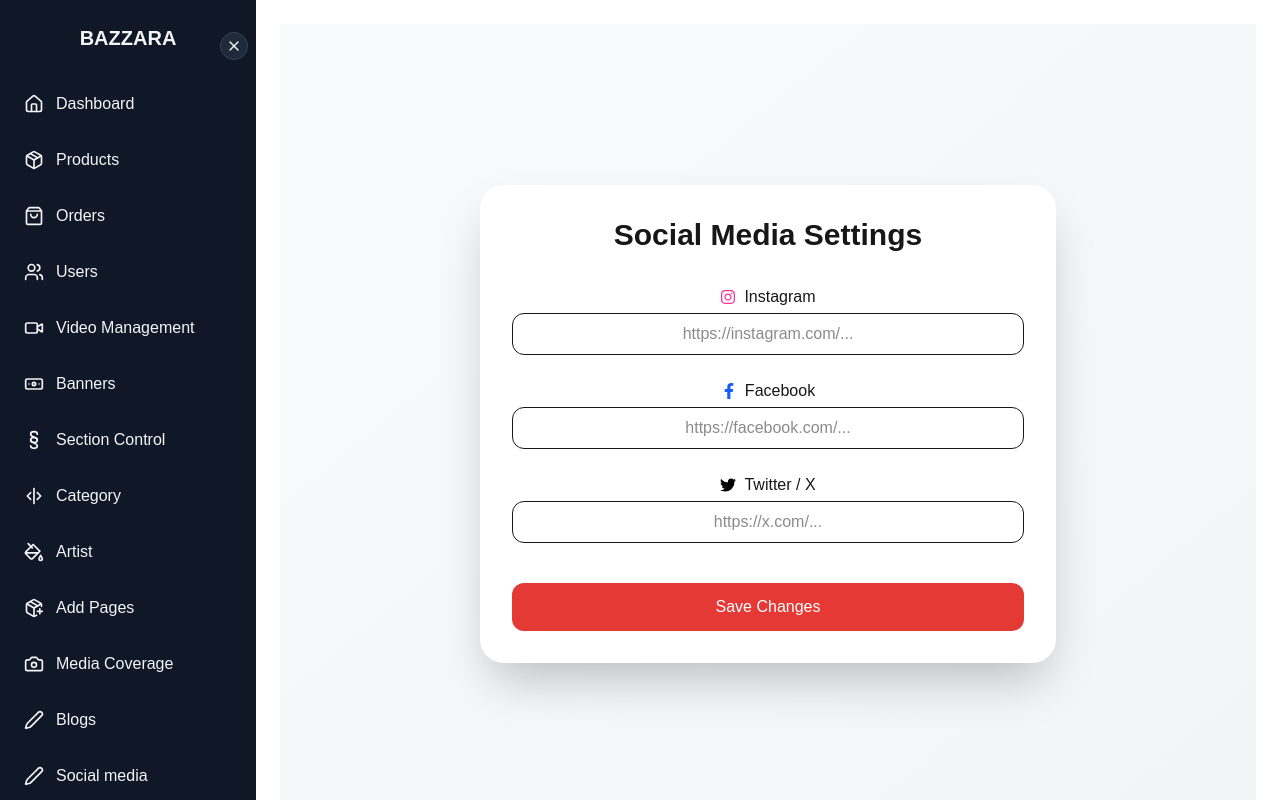
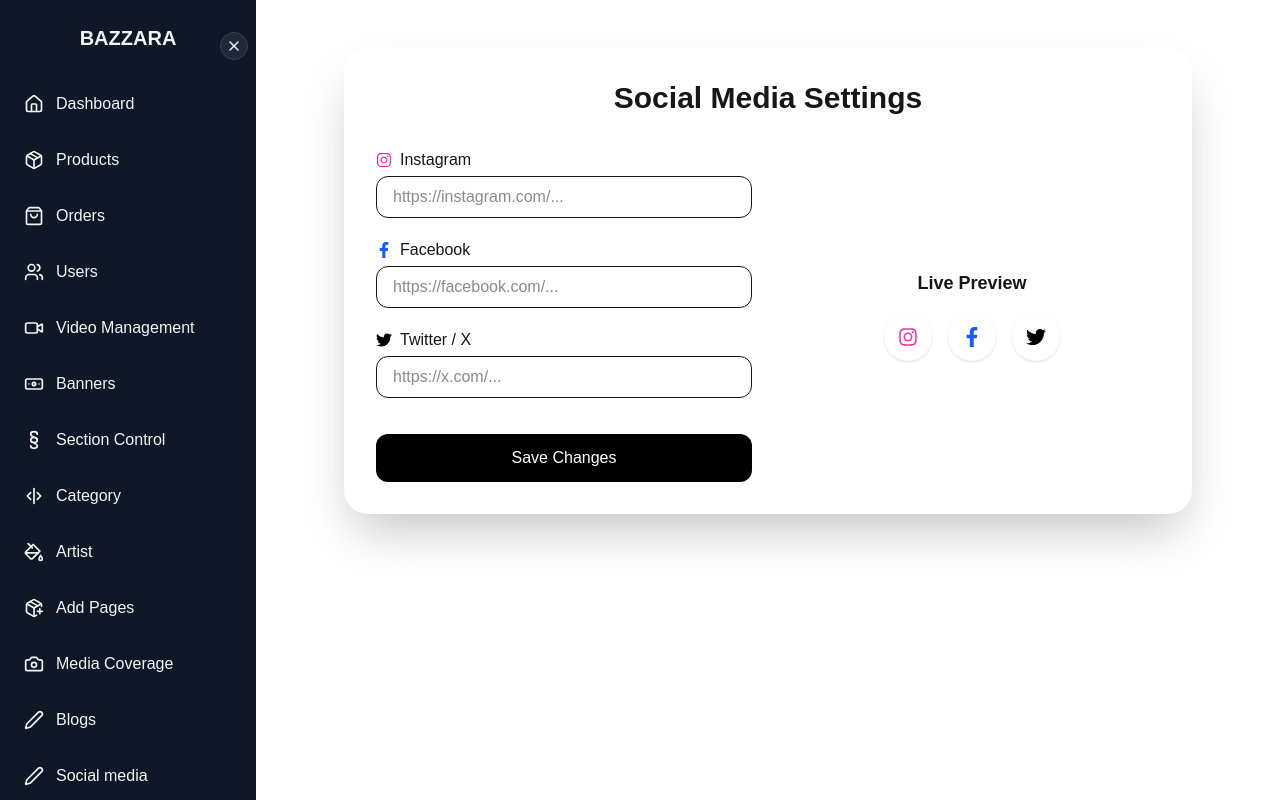
Before and after one commit to sws-harendra/BAZZARABACKENDFRONTEND, a Next.js app in the folder frontend/: page /admin/dashboard/socialmedia in a window 1280 px wide. Built offline with nearby package versions, Linux system fonts and the light colour scheme; no server answers; a web font is replaced by a local one.

Commit message:
social link fixed

```diff
--- a/frontend/app/admin/dashboard/socialmedia/page.tsx
+++ b/frontend/app/admin/dashboard/socialmedia/page.tsx
@@ -2,8 +2,9 @@
 
 import React, { useState, useEffect } from "react";
 import { FaInstagram, FaFacebookF, FaTwitter } from "react-icons/fa";
-import axios from "axios";
 import toast from "react-hot-toast";
+import { socialLinksService } from "@/app/sercices/user/social-media.service";
+
 
 const Page = () => {
     const [links, setLinks] = useState({
@@ -12,74 +13,56 @@ const Page = () => {
         twitter: "",
     });
 
-    const [loading, setLoading] = useState(false);
-    const [fetching, setFetching] = useState(true);
-
-    const handleChange = (e: React.ChangeEvent<HTMLInputElement>) => {
+    const handleChange = (e: any) => {
         setLinks({ ...links, [e.target.name]: e.target.value });
     };
 
-    // 🔥 Fetch existing links
+    // Fetch links
     useEffect(() => {
         const fetchLinks = async () => {
             try {
-                const res = await axios.get("http://localhost:8008/social-links");
-                if (res.data) {
-                    setLinks({
-                        instagram: res.data.instagram || "",
-                        facebook: res.data.facebook || "",
-                        twitter: res.data.twitter || "",
-                    });
+                const data = await socialLinksService.getLinks();
+                if (data) {
+                    setLinks(data);
                 }
             } catch (err) {
-                toast.error("Failed to load links ❌");
-            } finally {
-                setFetching(false);
+                console.log("Fetch error", err);
             }
         };
 
         fetchLinks();
     }, []);
 
-    // 🔥 Save links
-    const handleSubmit = async () => {
-        setLoading(true);
-        const toastId = toast.loading("Saving links...");
+    // Save links
+    const handleSubmit = async (e: React.FormEvent) => {
+        e.preventDefault();
 
         try {
-            await axios.post("http://localhost:8008/social-links", links);
-            toast.success("Links saved successfully 🚀", { id: toastId });
+            await socialLinksService.saveLinks(links);
+            toast.success("Links saved successfully 🚀");
         } catch (err) {
-            toast.error("Error saving links ❌", { id: toastId });
-        } finally {
-            setLoading(false);
+            console.log("Save error", err);
+            toast.error("Error saving links ❌");
         }
     };
 
-    // 🔄 Loading state
-    if (fetching) {
     return (
-            <div className="min-h-screen flex items-center justify-center">
-                <p className="text-gray-500 text-lg">Loading settings...</p>
-            </div>
-        );
-    }
-
-    return (
-        <div className="min-h-screen flex items-center justify-center bg-gradient-to-br from-gray-50 to-gray-100 p-6">
-            <div className="w-full max-w-xl bg-white shadow-2xl rounded-3xl p-8 text-center">
+        <div className="max-w-4xl mx-auto p-6">
+            <div className="w-full max-w-4xl bg-white shadow-2xl rounded-3xl p-8">
 
                 {/* Title */}
-                <h2 className="text-3xl font-bold mb-8">
+                <h2 className="text-3xl font-bold text-center mb-8">
                     Social Media Settings
                 </h2>
 
-                {/* Form */}
-                <div className="flex flex-col items-center space-y-6">
+                <div className="grid md:grid-cols-2 gap-8">
+
+                    {/* LEFT: FORM */}
+                    <div className="space-y-5">
 
                         {/* Instagram */}
-                    <div className="w-full">
-                        <label className="flex items-center justify-center gap-2 mb-1 font-medium">
+                        <div>
+                            <label className="flex items-center gap-2 mb-1 font-medium">
                                 <FaInstagram className="text-pink-500" />
                                 Instagram
                             </label>
@@ -89,13 +72,13 @@ const Page = () => {
                                 value={links.instagram}
                                 onChange={handleChange}
                                 placeholder="https://instagram.com/..."
-                            className="w-full border rounded-xl px-4 py-2 text-center focus:ring-2 focus:ring-pink-500 outline-none"
+                                className="w-full border rounded-xl px-4 py-2 focus:ring-2 focus:ring-pink-500 outline-none"
                             />
                         </div>
 
                         {/* Facebook */}
-                    <div className="w-full">
-                        <label className="flex items-center justify-center gap-2 mb-1 font-medium">
+                        <div>
+                            <label className="flex items-center gap-2 mb-1 font-medium">
                                 <FaFacebookF className="text-blue-600" />
                                 Facebook
                             </label>
@@ -105,13 +88,13 @@ const Page = () => {
                                 value={links.facebook}
                                 onChange={handleChange}
                                 placeholder="https://facebook.com/..."
-                            className="w-full border rounded-xl px-4 py-2 text-center focus:ring-2 focus:ring-blue-500 outline-none"
+                                className="w-full border rounded-xl px-4 py-2 focus:ring-2 focus:ring-blue-500 outline-none"
                             />
                         </div>
 
                         {/* Twitter */}
-                    <div className="w-full">
-                        <label className="flex items-center justify-center gap-2 mb-1 font-medium">
+                        <div>
+                            <label className="flex items-center gap-2 mb-1 font-medium">
                                 <FaTwitter className="text-black" />
                                 Twitter / X
                             </label>
@@ -121,21 +104,54 @@ const Page = () => {
                                 value={links.twitter}
                                 onChange={handleChange}
                                 placeholder="https://x.com/..."
-                            className="w-full border rounded-xl px-4 py-2 text-center focus:ring-2 focus:ring-black outline-none"
+                                className="w-full border rounded-xl px-4 py-2 focus:ring-2 focus:ring-black outline-none"
                             />
                         </div>
 
-                    {/* Button */}
+                        {/* Save Button */}
                         <button
                             onClick={handleSubmit}
-                        disabled={loading}
-                        className={`w-full mt-4 py-3 rounded-xl text-white transition ${loading
-                            ? "bg-gray-400 cursor-not-allowed"
-                            : "bg-[#E53935] hover:bg-red-700"
-                            }`}
+                            className="w-full mt-4 bg-black text-white py-3 rounded-xl hover:bg-gray-800 transition"
                         >
-                        {loading ? "Saving..." : "Save Changes"}
+                            Save Changes
                         </button>
+
+                    </div>
+
+                    {/* RIGHT: PREVIEW */}
+                    <div className="flex flex-col items-center justify-center p-6">
+                        <h3 className="text-lg font-semibold mb-4">
+                            Live Preview
+                        </h3>
+
+                        <div className="flex gap-4">
+
+                            <a
+                                href={links.instagram || "#"}
+                                target="_blank"
+                                className="w-12 h-12 flex items-center justify-center rounded-full bg-white shadow hover:scale-110 transition"
+                            >
+                                <FaInstagram className="text-pink-500 text-xl" />
+                            </a>
+
+                            <a
+                                href={links.facebook || "#"}
+                                target="_blank"
+                                className="w-12 h-12 flex items-center justify-center rounded-full bg-white shadow hover:scale-110 transition"
+                            >
+                                <FaFacebookF className="text-blue-600 text-xl" />
+                            </a>
+
+                            <a
+                                href={links.twitter || "#"}
+                                target="_blank"
+                                className="w-12 h-12 flex items-center justify-center rounded-full bg-white shadow hover:scale-110 transition"
+                            >
+                                <FaTwitter className="text-black text-xl" />
+                            </a>
+
+                        </div>
+                    </div>
 
                 </div>
             </div>
--- /dev/null
+++ b/frontend/app/sercices/user/social-media.service.ts
@@ -0,0 +1,23 @@
+// app/services/social-links.service.ts
+
+import axiosInstance from "@/app/utils/axiosinterceptor";
+
+const BASE_URL = "/social-links";
+
+export const socialLinksService = {
+    // Get all social links
+    getLinks: async () => {
+        const res = await axiosInstance.get(BASE_URL);
+        return res.data;
+    },
+
+    // Save / update social links
+    saveLinks: async (links: {
+        instagram: string;
+        facebook: string;
+        twitter: string;
+    }) => {
+        const res = await axiosInstance.post(BASE_URL, links);
+        return res.data;
+    },
+};
```
Lines whose indentation alone changed are shown as unchanged.
